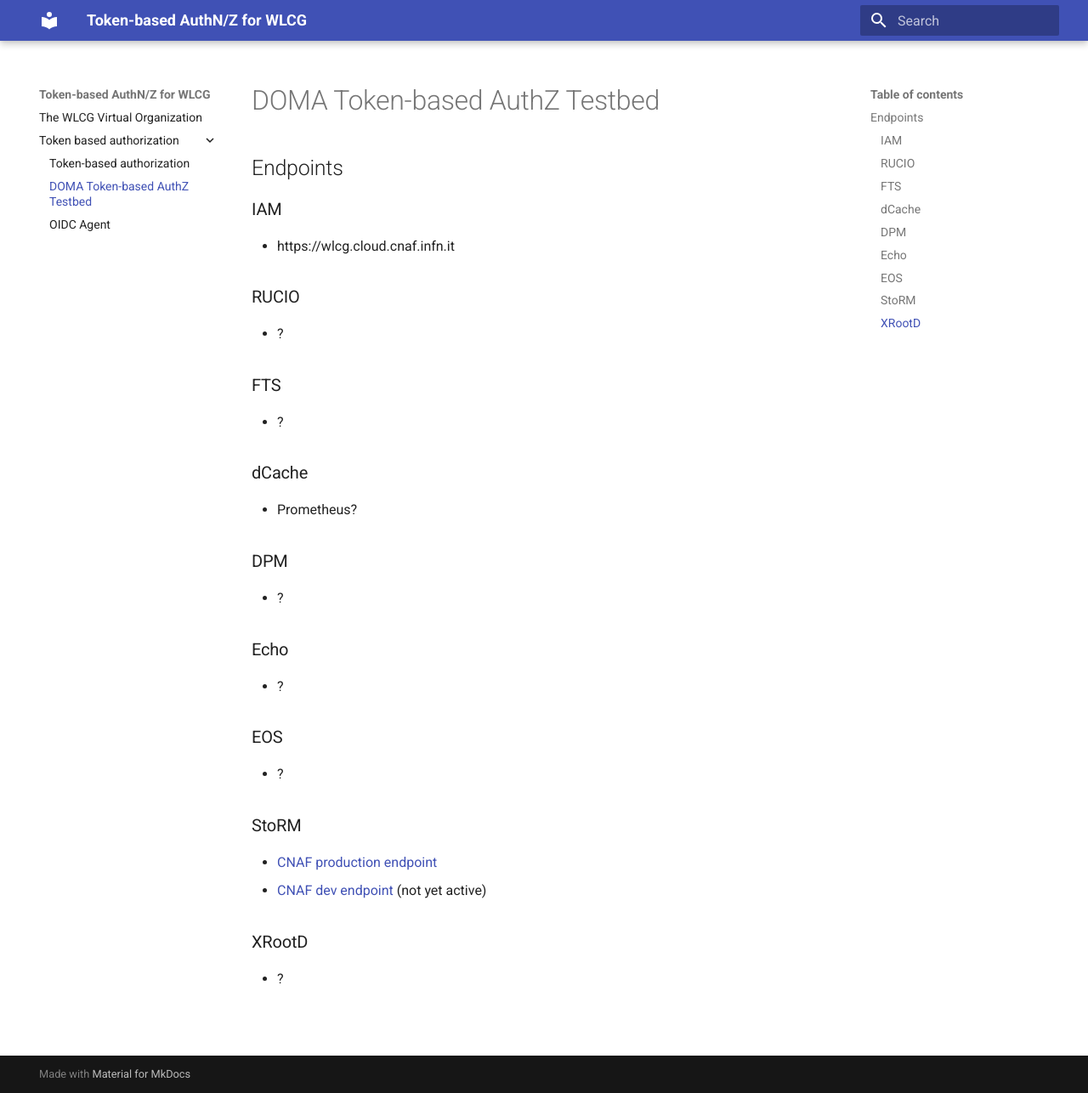
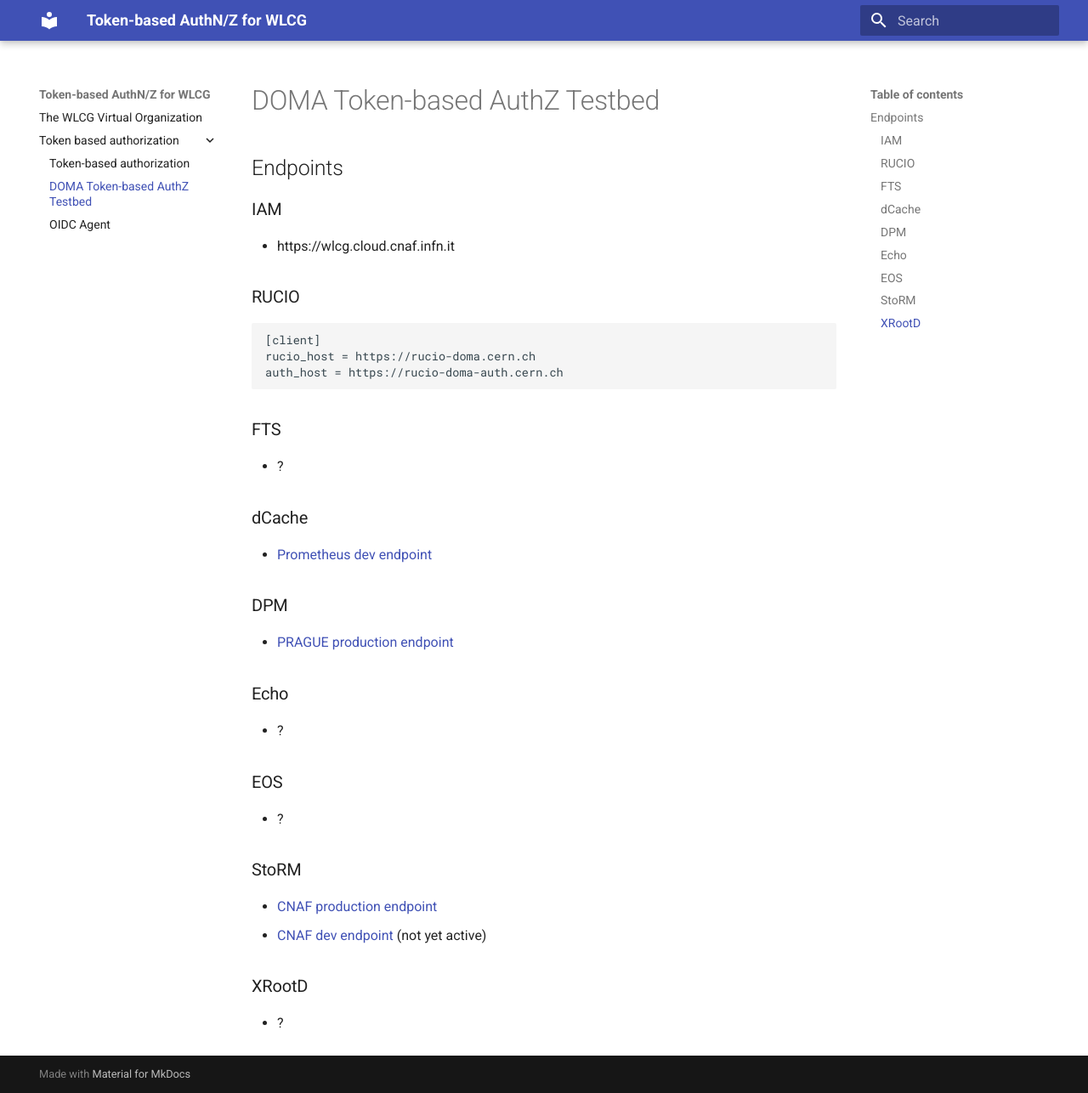
Before and after one commit to marcelovilaca/wlcg-authz-docs, an MkDocs documentation site: the page built from docs/token-based-authorization/doma-testbed.md, in a window 1280 px wide and 1286 px high. Shown: the whole window at 85% size. Built offline with MkDocs 1.6.1 and Material for MkDocs 9.7.7, drawn with Linux system fonts in a browser that asks for light colours.

Commit message:
update testbed info

````diff
--- a/docs/token-based-authorization/doma-testbed.md
+++ b/docs/token-based-authorization/doma-testbed.md
@@ -8,7 +8,11 @@
 
 ### RUCIO
 
-- ?
+```INI
+[client]
+rucio_host = https://rucio-doma.cern.ch
+auth_host = https://rucio-doma-auth.cern.ch
+```
 
 ### FTS
 
@@ -16,11 +20,11 @@
 
 ### dCache
 
-- Prometheus?
+- [Prometheus dev endpoint](https://prometheus.desy.de:2443/VOs/wlcg)
 
 ### DPM
 
-- ?
+- [PRAGUE production endpoint](https://golias100.farm.particle.cz:443/dpm/farm.particle.cz/home/wlcg)
 
 ### Echo
 
````
